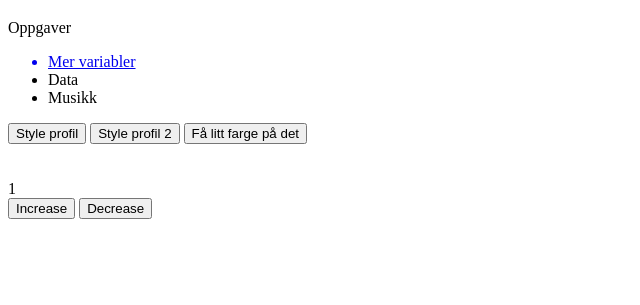
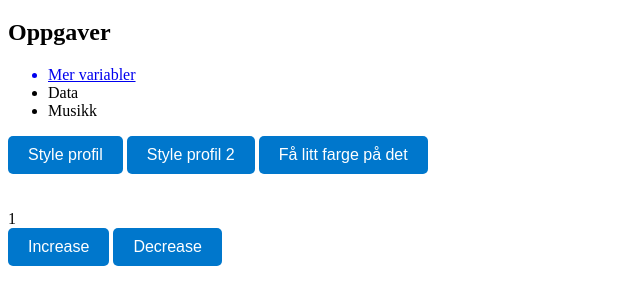
Before and after one commit to rexol1700/ReadySetGet, a plain HTML site: page index.html in a window 1280 px wide. Shown: the part 273-578 px from the top of the page, without its empty margins (0-640 px from the left). Drawn offline with Linux system fonts and the light colour scheme.

Commit message:
pyntet på litt ting

```diff
--- a/index.html
+++ b/index.html
@@ -4,6 +4,7 @@
     <meta charset="UTF-8">
     <meta name="viewport" content="width=device-width, initial-scale=1.0">
     <title>Document</title>
+    <link href="style.css" rel="stylesheet">
 </head>
 <body>
 
@@ -11,19 +12,17 @@
 
 
     <div id="profil"><h1>Øyvind J. Sundt</h1>
-    <p>Oppgaver
-
+    <h2>Oppgaver</h2>
         <ul>
             <a href="mervariabler.html"><li>Mer variabler</li><a>
             <li>Data</li>
             <li>Musikk</li>
         </ul>
-    </p>
     </div>
 
 
     <button onclick="changeDiv('Arial', 'blue', '200px', '200px')">Style profil</button>
-    <button onclick="changeDiv('Fraunces', 'green', '380px', '550px')">Style profil 2</button>
+    <button onclick="changeDiv('Fraunces', 'green', '120%', '120%')">Style profil 2</button>
 
 
     <button onclick="changeBackgroundColor()">Få litt farge på det</button>
@@ -35,7 +34,7 @@
 
 
     <button onclick="increaseNumber()">Increase</button>
-    <button onclick="decreaseNumber()">Decrease</button>
+    <button class="button"onclick="decreaseNumber()">Decrease</button>
     <script>
         let nummerDiv = document.getElementById("Nummer")
 
--- /dev/null
+++ b/style.css
@@ -0,0 +1,38 @@
+.body {
+
+  font-family: sans-serif;
+  background-color: #f2f2f2;
+  text-align: center;
+  padding-top: 50px;
+
+}
+
+
+
+button {
+
+  background-color: #0077cc;
+  color: white;
+  border: none;
+  padding: 10px 20px;
+  font-size: 16px;
+  border-radius: 5px;
+  cursor: pointer;
+
+
+}
+
+.button {
+
+  background-color: #0077cc;
+  color: white;
+  border: none;
+  padding: 10px 20px;
+  font-size: 16px;
+  border-radius: 5px;
+  cursor: pointer;
+  display: inline-block;
+  text-decoration: none;
+
+
+}
```
Also changed, not shown: mervariabler.html (+4 -0 lines).
